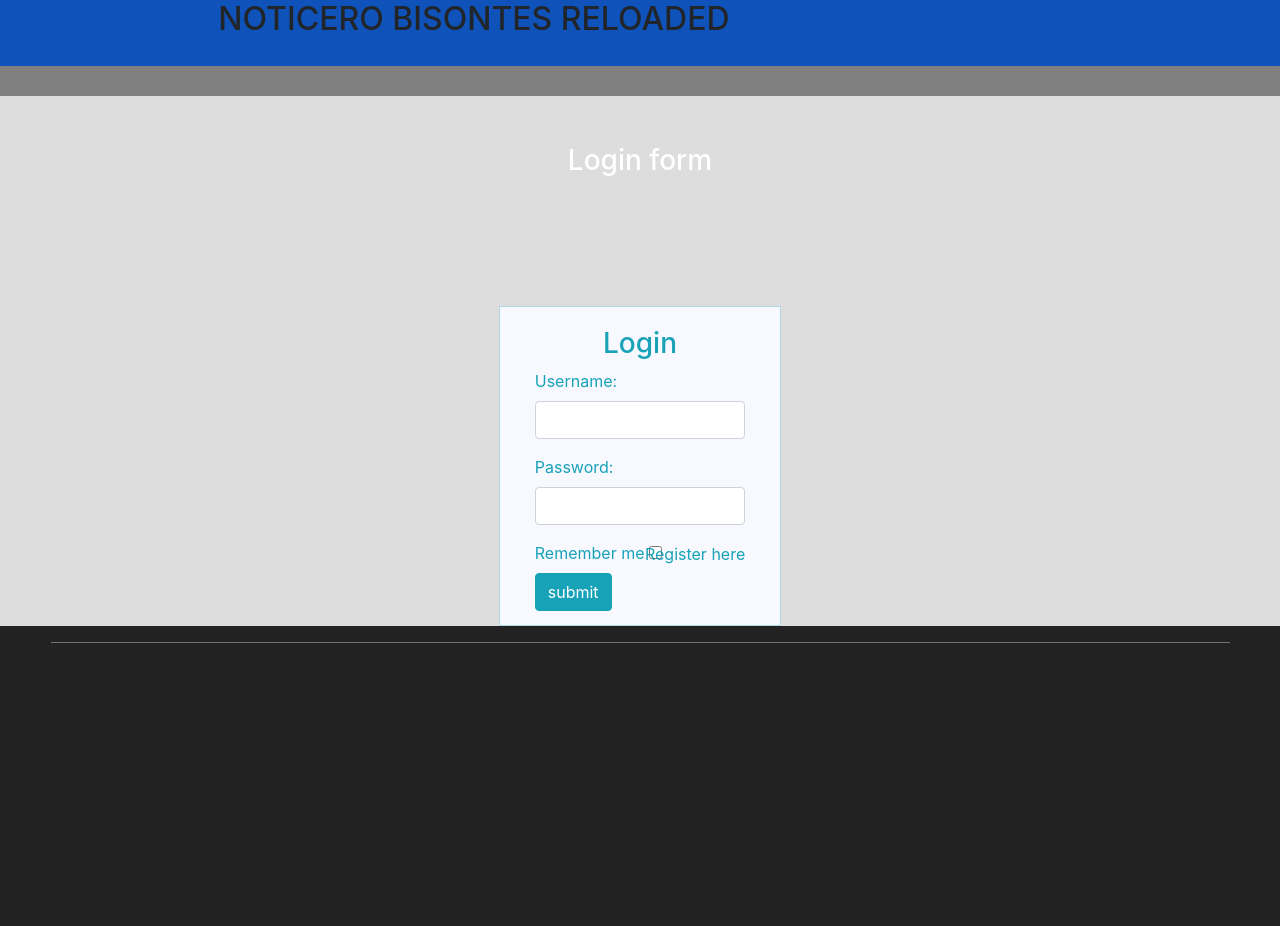
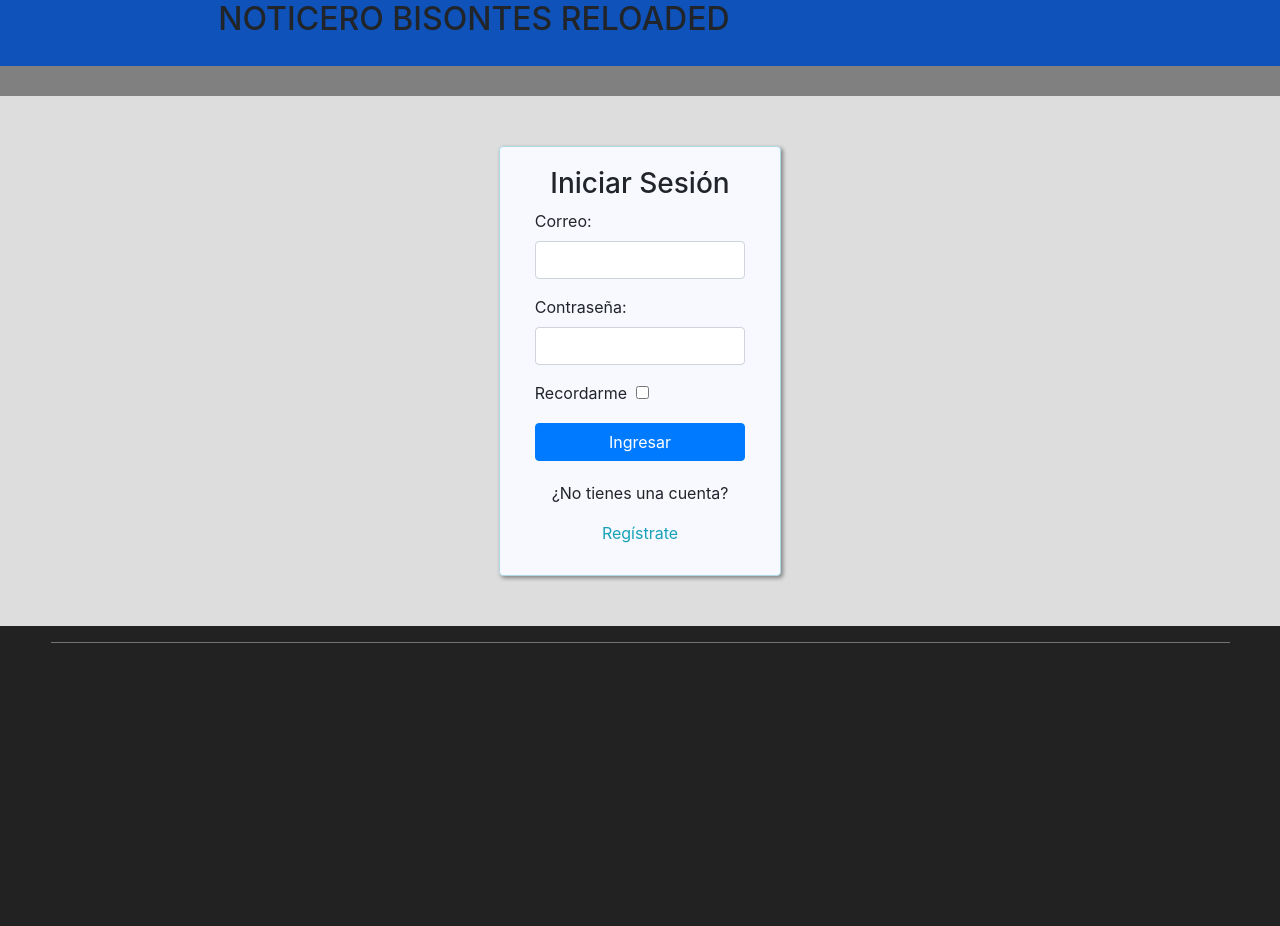
Before and after one commit to Gabo6480/BDMM_Noticias, a PHP site: page /pages/login.html in a window 1280 px wide. Run offline with PHP 8.4, Linux system fonts and the light colour scheme.

Commit message:
Mejoras a el login

```diff
--- a/pages/login.html
+++ b/pages/login.html
@@ -44,27 +44,28 @@
         <div class="col-xs-0 col-sm-1 col-md-2 col-lg-3"></div>
         <div class="col-xs-12 col-sm-10 col-md-8 col-lg-6">
             <div id="login">
-                <h3 class="text-center text-white pt-5">Login form</h3>
                 <div class="container">
                     <div id="login-row" class="row justify-content-center align-items-center">
                         <div id="login-column" class="col-md-6">
-                            <div id="login-box" class="col-md-12">
+                            <div id="login-box" class="col-md-12 rounded">
                                 <form id="login-form" class="form" action="" method="post">
-                                    <h3 class="text-center text-info">Login</h3>
+                                    <h3 class="text-center">Iniciar Sesión</h3>
                                     <div class="form-group">
-                                        <label for="username" class="text-info">Username:</label><br>
-                                        <input type="text" name="username" id="username" class="form-control">
+                                        <label for="username">Correo:</label><br>
+                                        <input type="email" name="username" id="username" class="form-control">
                                     </div>
                                     <div class="form-group">
-                                        <label for="password" class="text-info">Password:</label><br>
+                                        <label for="password">Contraseña:</label><br>
                                         <input type="text" name="password" id="password" class="form-control">
                                     </div>
-                                    <div class="form-group">
-                                        <label for="remember-me" class="text-info"><span>Remember me</span> <span><input id="remember-me" name="remember-me" type="checkbox"></span></label><br>
-                                        <input type="submit" name="submit" class="btn btn-info btn-md" value="submit">
-                                    </div>
-                                    <div id="register-link" class="text-right">
-                                        <a href="#" class="text-info">Register here</a>
+
+                                    <label for="remember-me"> Recordarme </label> <input id="remember-me" name="remember-me" type="checkbox"> <br>
+
+                                    <input id="submit" type="submit" name="submit" class="btn btn-primary btn-md" value="Ingresar">
+
+                                    <div id="register-link" class="text-center">
+                                        <p class="text-center">¿No tienes una cuenta?</p>
+                                        <a href="#" class="text-info d-inline-block">Regístrate</a>
                                     </div>
                                 </form>
                             </div>
--- a/style/login-page.css
+++ b/style/login-page.css
@@ -1,16 +1,22 @@
 #login .container #login-row #login-column #login-box {
-  margin-top: 120px;
+  margin: 50px 0px;
   max-width: 600px;
-  height: 320px;
   border: 1px solid LightBlue;
   background-color: GhostWhite;
+  -webkit-box-shadow: 2px 2px 4px grey;
+          box-shadow: 2px 2px 4px grey;
 }
 
 #login .container #login-row #login-column #login-box #login-form {
   padding: 20px;
 }
 
-#login .container #login-row #login-column #login-box #login-form #register-link {
-  margin-top: -85px;
+#login #submit {
+  width: 100%;
+  margin: 10px 0px;
+}
+
+#login #register-link {
+  padding: 10px;
 }
 /*# sourceMappingURL=login-page.css.map */
--- a/style/login-page.sass
+++ b/style/login-page.sass
@@ -1,14 +1,20 @@
 @import ./_colors
 
-#login .container #login-row #login-column #login-box
-    margin-top: 120px
-    max-width: 600px
-    height: 320px
-    border: 1px solid $comm-section-sd
-    background-color: $comm-section-bg
+#login
 
-#login .container #login-row #login-column #login-box #login-form
-    padding: 20px
+    .container #login-row #login-column #login-box
+        margin: 50px 0px
+        max-width: 600px
+        border: 1px solid $comm-section-sd
+        background-color: $comm-section-bg
+        box-shadow: 2px 2px 4px grey
 
-#login .container #login-row #login-column #login-box #login-form #register-link
-    margin-top: -85px
+    .container #login-row #login-column #login-box #login-form
+        padding: 20px
+
+    #submit
+        width: 100%
+        margin: 10px 0px
+
+    #register-link
+        padding: 10px
```
Also changed, not shown: 1 other file.
